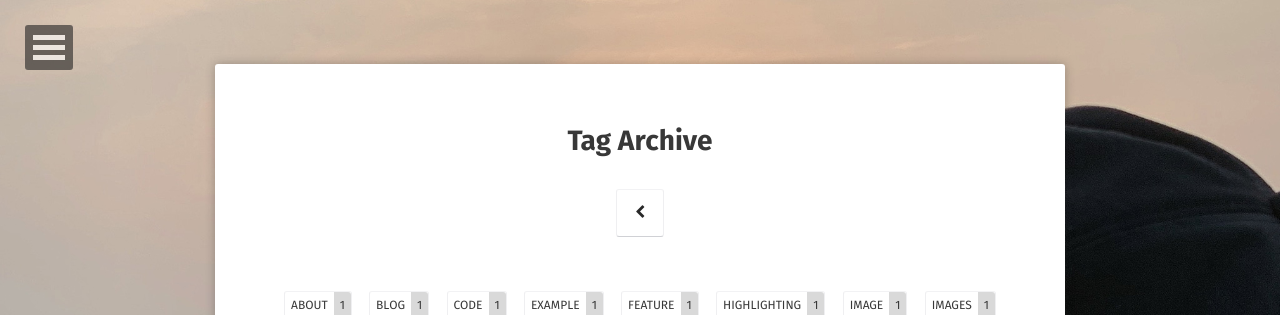
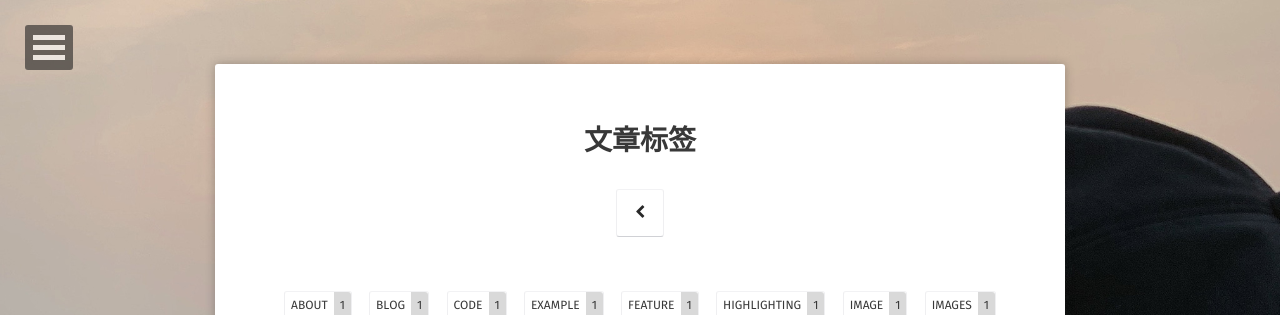
Before and after one commit to YawWQ/yawwq.github.io, a Jekyll site: the page built from tags/index.html, in a window 1280 px wide and 900 px high. Shown: the top 315 px of the window. Built offline with Jekyll 4.4.1, drawn with Linux system fonts in a browser that asks for light colours; some web fonts are replaced.

Commit message:
Update index.html

```diff
--- a/tags/index.html
+++ b/tags/index.html
@@ -1,7 +1,7 @@
 ---
 layout: page
-title: Tag Archive
-description: "An archive of posts sorted by tag."
+title: 文章标签
+description: "按标签查看文章"
 comments: false
 ---
 
```
